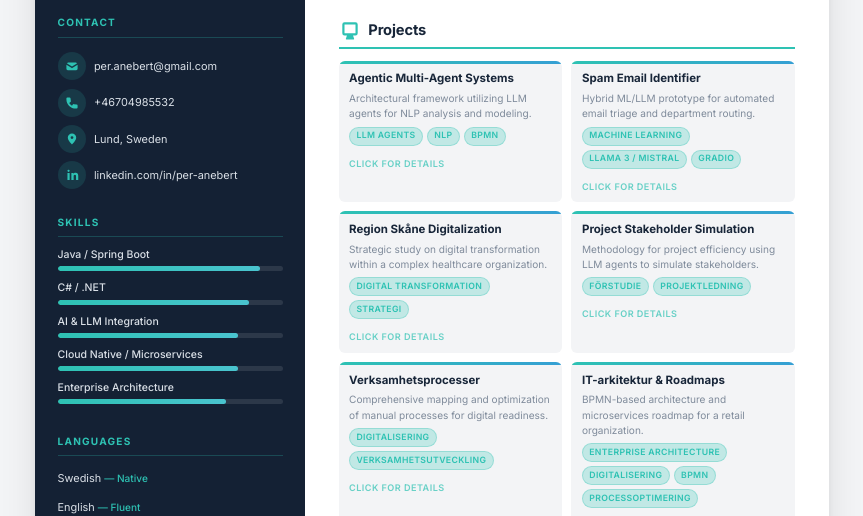
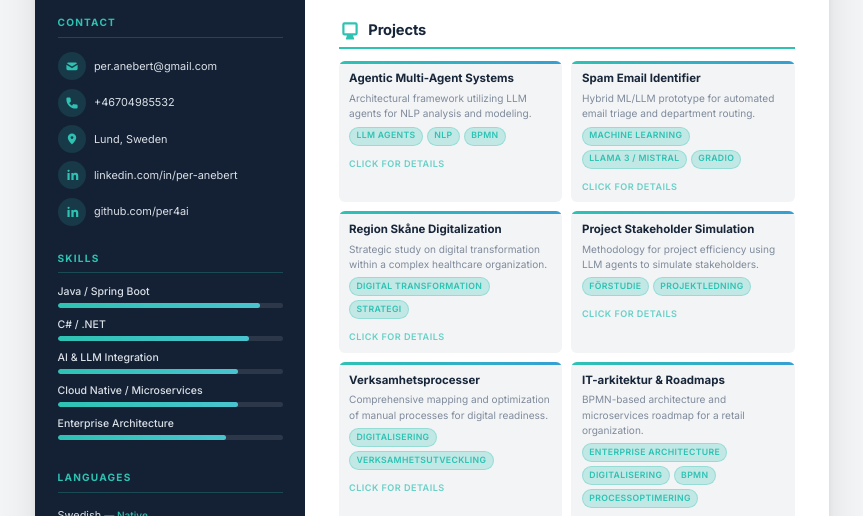
Before and after one commit to per4ai/per4ai, a plain HTML site: page resume.html in a window 1280 px wide. Shown: the part 271-787 px from the top of the page, without its empty margins (208-1071 px from the left). Drawn offline with Linux system fonts and the light colour scheme.

Commit message:
Add GitHub contact information to resume

```diff
--- a/resume.html
+++ b/resume.html
@@ -58,6 +58,12 @@
           <svg viewBox="0 0 20 20" fill="currentColor"><path d="M5.075 2.5a1.575 1.575 0 1 1 0 3.15 1.575 1.575 0 0 1 0-3.15zM3.5 7h3.15v10H3.5V7zm5.6 0h3.02v1.37h.04c.42-.8 1.45-1.63 2.98-1.63 3.19 0 3.78 2.1 3.78 4.83V17h-3.15v-4.8c0-1.14-.02-2.61-1.59-2.61-1.59 0-1.84 1.24-1.84 2.53V17H9.1V7z"/></svg>
         </span>
         <span class="contact-text">linkedin.com/in/per-anebert</span>
+      </div>
+      <div class="contact-item" id="contact-github">
+        <span class="contact-icon">
+          <svg viewBox="0 0 20 20" fill="currentColor"><path d="M5.075 2.5a1.575 1.575 0 1 1 0 3.15 1.575 1.575 0 0 1 0-3.15zM3.5 7h3.15v10H3.5V7zm5.6 0h3.02v1.37h.04c.42-.8 1.45-1.63 2.98-1.63 3.19 0 3.78 2.1 3.78 4.83V17h-3.15v-4.8c0-1.14-.02-2.61-1.59-2.61-1.59 0-1.84 1.24-1.84 2.53V17H9.1V7z"/></svg>
+        </span>
+        <span class="contact-text">github.com/per4ai</span>
       </div>
     </section>
 
```
